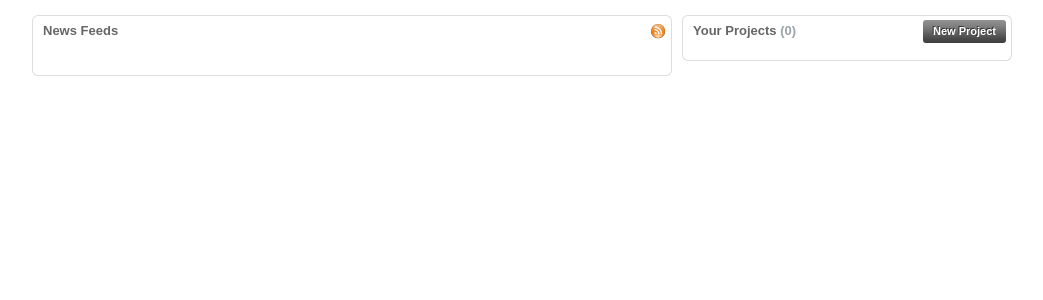
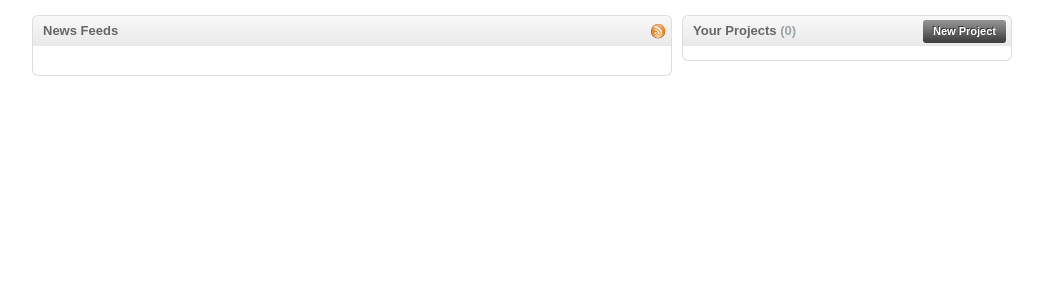
Before and after one commit to masarliev/gitlog, a Django app: page / in a window 1280 px wide. Shown: the part 94-394 px from the top of the page, without its empty margins (118-1161 px from the left). Run offline with Django 3.2, Linux system fonts and the light colour scheme; the visitor is signed in with stand-in values (Sample User, id 1); data that the repository does not hold is empty; parts of the project's set-up code (start-up, migrations or seed data) failed here and were passed over.

Commit message:
fidex design for chrome

```diff
--- a/gitlog/static/css/style.css
+++ b/gitlog/static/css/style.css
@@ -238,6 +238,11 @@ div.block-head {
     border-top-left-radius: 6px;
     border-top-right-radius: 6px;
     padding: 7px 10px;
+    background:#E8E8E8;
+    background:-moz-linear-gradient(top,#F9F9F9 0,#E8E8E8 100%);
+    background:-webkit-gradient(linear,left top,left bottom,color-stop(0,#F9F9F9),color-stop(100%,#E8E8E8));
+    background:linear-gradient(top,#F9F9F9 0,#E8E8E8 100%);
+    filter:progid:DXImageTransform.Microsoft.gradient(startColorstr='#F9F9F9',endColorstr='#E8E8E8',GradientType=0);
 }
 div.block-head h3 {
     font-weight: bold;
```
